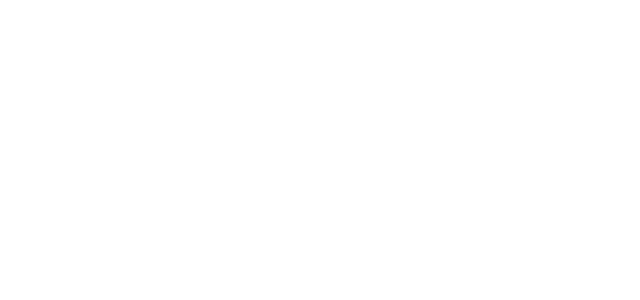
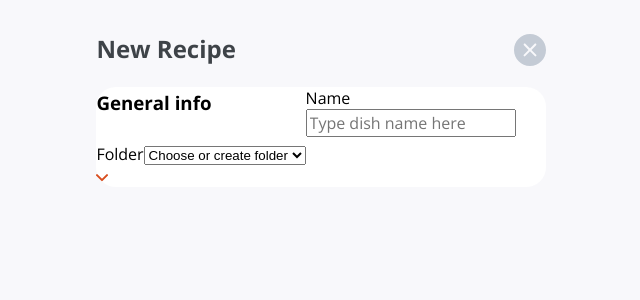
Before and after one commit to Android789515/recipe-site, a Next.js app: page / in a window 1280 px wide. Shown: the top 300 px of the page, without its empty margins (319-959 px from the left). Built offline with nearby package versions, Linux system fonts and the light colour scheme.

Commit message:
Testing "add recipe" component.  Added assets for it, put it in the testing container on the page, and set up initial styling for it and its subcomponents.

```diff
--- /dev/null
+++ b/components/TestingContainer.tsx
@@ -0,0 +1,13 @@
+import React from 'react'
+
+import styles from '../styles/TestingContainer.module.scss'
+
+const TestingContainer: React.FC = ({ children }) => {
+    return (
+        <div className={styles.testingContainer}>
+            {children}
+        </div>
+    )
+}
+
+export default TestingContainer
--- a/components/main-components/add-recipe/AddRecipe.tsx
+++ b/components/main-components/add-recipe/AddRecipe.tsx
@@ -1,6 +1,10 @@
 import React from 'react'
 
 import styles from '../../../styles/main-components/add-recipe/AddRecipe.module.scss'
+
+import AddRecipeHeader from './AddRecipeHeader/AddRecipeHeader'
+import Widget from '../../generic-components/Widget'
+import GeneralInfo from './general-info/GeneralInfo'
 
 interface Props {
 
@@ -10,6 +14,8 @@ const AddRecipe = ({  }) => {
     return (
         <div className={styles.layout}>
             <div className={styles.content}>
+                <AddRecipeHeader />
+                <Widget><GeneralInfo /></Widget>
             {/*
                 Title ---- close(x) button
 
--- /dev/null
+++ b/components/main-components/add-recipe/AddRecipeHeader/AddRecipeHeader.tsx
@@ -0,0 +1,24 @@
+import React from 'react'
+
+import styles from '../../../../styles/main-components/add-recipe/add-recipe-header/AddRecipeHeader.module.scss'
+import closeBtn from '../../../../public/assets/icons/close-btn.svg'
+
+import Image from '../../../generic-components/Image'
+
+const AddRecipeHeader = ({  }) => {
+    const closeBtnDimensions = 32
+    return (
+        <header className={styles.layout}>
+            <h2 className={styles.title}>New Recipe</h2>
+
+            <Image
+                className={styles.closeBtn}
+                src={closeBtn}
+                width={closeBtnDimensions}
+                height={closeBtnDimensions}
+            />
+        </header>
+    )
+}
+
+export default AddRecipeHeader
--- a/components/main-components/add-recipe/general-info/FolderDropdown.tsx
+++ b/components/main-components/add-recipe/general-info/FolderDropdown.tsx
@@ -10,6 +10,7 @@ const FolderDropdown = ({  }) => {
     // Need to get list of folders
     return (
         <label>
+            Folder
             <select value={option} required onChange={chooseOption}>
                 <option disabled selected>Choose or create folder</option>
 
--- a/components/main-components/add-recipe/general-info/GeneralInfo.tsx
+++ b/components/main-components/add-recipe/general-info/GeneralInfo.tsx
@@ -5,8 +5,9 @@ import { yes } from '../../../../utils/responses'
 
 import ControlledInput from '../../../generic-components/forms-and-inputs/ControlledInput'
 import NameInput from './NameInput'
+import FolderDropdown from './FolderDropdown'
 
-const generalInfo = ({  }) => {
+const GeneralInfo = ({  }) => {
     const placeholders = {
         difficultyDropdown: 'Difficulty',
         timeDropdown: 'Time'
@@ -28,9 +29,11 @@ const generalInfo = ({  }) => {
             Dropdown select with icon - Difficulty (Placeholder)
             Dropdown select with icon - Time (Placeholder)
          */}
+            <h3 className={styles.title}>General info</h3>
             <NameInput />
+            <FolderDropdown />
         </div>
     )
 }
 
-export default generalInfo
+export default GeneralInfo
--- a/pages/index.tsx
+++ b/pages/index.tsx
@@ -1,16 +1,13 @@
 import type { NextPage } from 'next'
 import Head from 'next/head'
+
 import styles from '../styles/Home.module.css'
+
+import TestingContainer from '../components/TestingContainer'
+import AddRecipe from '../components/main-components/add-recipe/AddRecipe'
 
 
 const Home: NextPage = () => {
-    const testContainerStyles = {
-        display: 'grid',
-        gridTemplateColumns: 'minmax(1em, 1fr) auto minmax(1em, 1fr)',
-        justifyContent: 'center',
-        alignItems: 'center',
-        minHeight: '100vh'
-    }
 
     return (
         <div className={styles.container}>
@@ -19,8 +16,9 @@ const Home: NextPage = () => {
                 <link rel='icon' type='image/svg+xml' href='/favicon.svg'/>
             </Head>
 
-            <div style={testContainerStyles} className='test-container'>
-            </div>
+            <TestingContainer>
+                <AddRecipe />
+            </TestingContainer>
         </div>
     )
 }
--- /dev/null
+++ b/styles/TestingContainer.module.scss
@@ -0,0 +1,13 @@
+/* For testing components */
+/* TODO remove later */
+.testingContainer {
+  display: grid;
+  grid-template-columns: minmax(1em, 1fr) auto minmax(1em, 1fr);
+  justify-content: center;
+  align-items: center;
+  min-height: 100vh
+}
+
+.testingContainer > * {
+  grid-column: 2 / -2;
+}
--- a/styles/generic-components/ButtonIcon.module.scss
+++ b/styles/generic-components/ButtonIcon.module.scss
@@ -1,3 +1,5 @@
 .btnIcon {
   cursor: pointer;
+
+  width: max-content;
 }
--- a/styles/globals.css
+++ b/styles/globals.css
@@ -4,6 +4,15 @@ body {
   margin: 0;
   font-family: 'Open Sans', -apple-system, BlinkMacSystemFont, Segoe UI, Roboto, Oxygen,
     Ubuntu, Cantarell, Fira Sans, Droid Sans, Helvetica Neue, sans-serif;
+}
+
+h1,
+h2,
+h3,
+h4,
+h5,
+h6 {
+  margin-top: 0;
 }
 
 a {
@@ -19,9 +28,3 @@ textarea {
 * {
   box-sizing: border-box;
 }
-
-/* For testing components */
-/* TODO remove later */
-.test-container > * {
-  grid-column: 2 / -2;
-}
--- a/styles/main-components/add-recipe/AddRecipe.module.scss
+++ b/styles/main-components/add-recipe/AddRecipe.module.scss
@@ -3,9 +3,15 @@
   z-index: 1;
 
   display: grid;
-  grid-template-columns: minmax(1em, 1fr) auto minmax(1em, 1fr);
+  $sidePadding: 2em;
+  grid-template-columns: minmax($sidePadding, 1fr) auto minmax($sidePadding, 1fr);
 
+  width: 100%;
   min-height: 100vh;
+
+  padding: 2em 0;
+
+  background: #f8f8fb;
 }
 
 .content {
--- /dev/null
+++ b/styles/main-components/add-recipe/add-recipe-header/AddRecipeHeader.module.scss
@@ -0,0 +1,20 @@
+.layout {
+  display: flex;
+  justify-content: space-between;
+  align-items: flex-start;
+
+  margin-bottom: 1em;
+}
+
+.title {
+  font-size: 1.5rem;
+  color: #3e4348;
+
+  margin: 0;
+}
+
+.closeBtn {
+  composes: btnIcon from '../../../../styles/generic-components/ButtonIcon.module.scss';
+
+  margin-top: .125em;
+}
--- a/styles/main-components/add-recipe/general-info/GeneralInfo.module.scss
+++ b/styles/main-components/add-recipe/general-info/GeneralInfo.module.scss
@@ -4,3 +4,7 @@
   grid-row-gap: .4em;
   align-items: center;
 }
+
+.title {
+
+}
```
Also changed, not shown: public/assets/icons/close-btn.svg (added).
